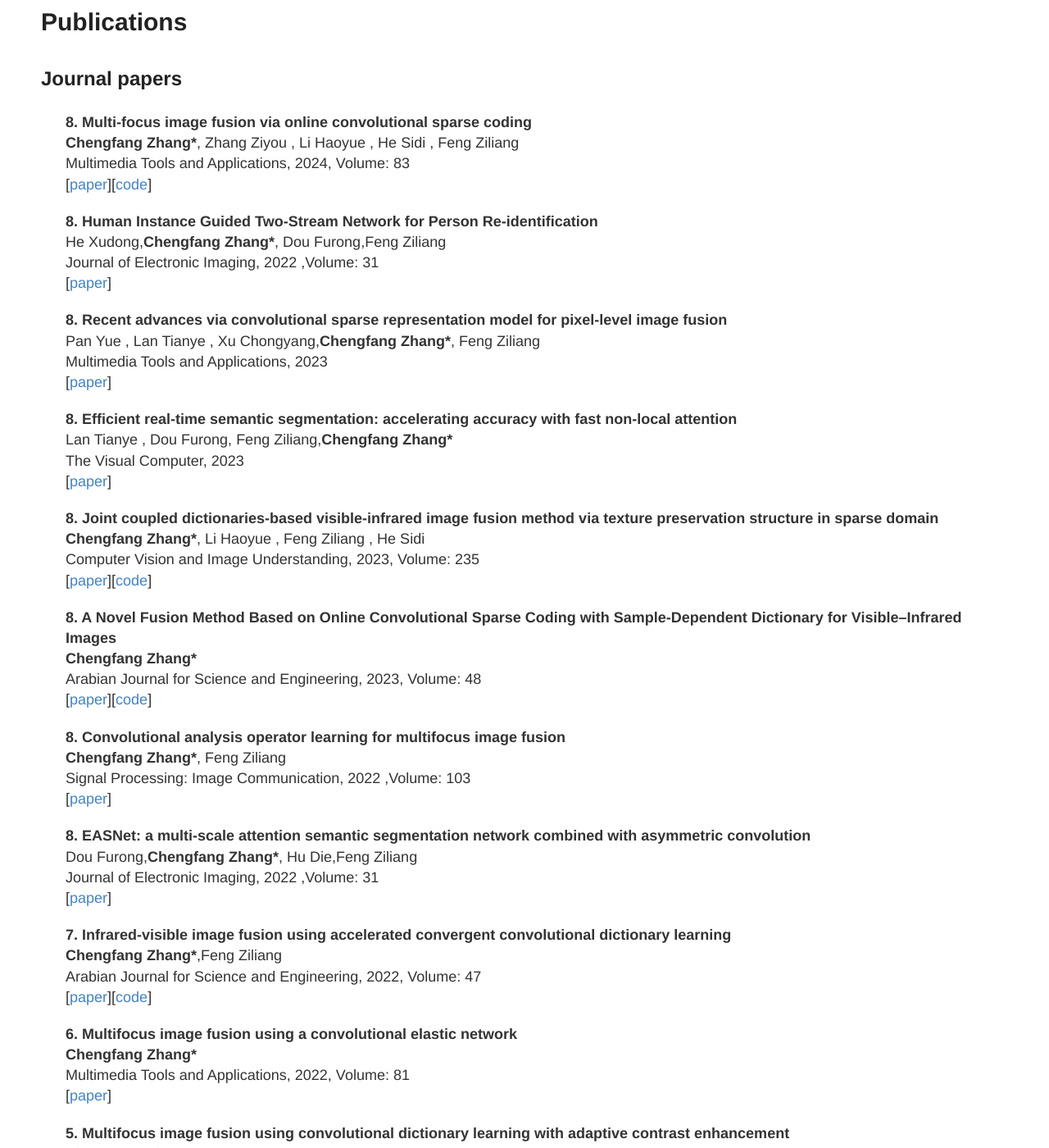
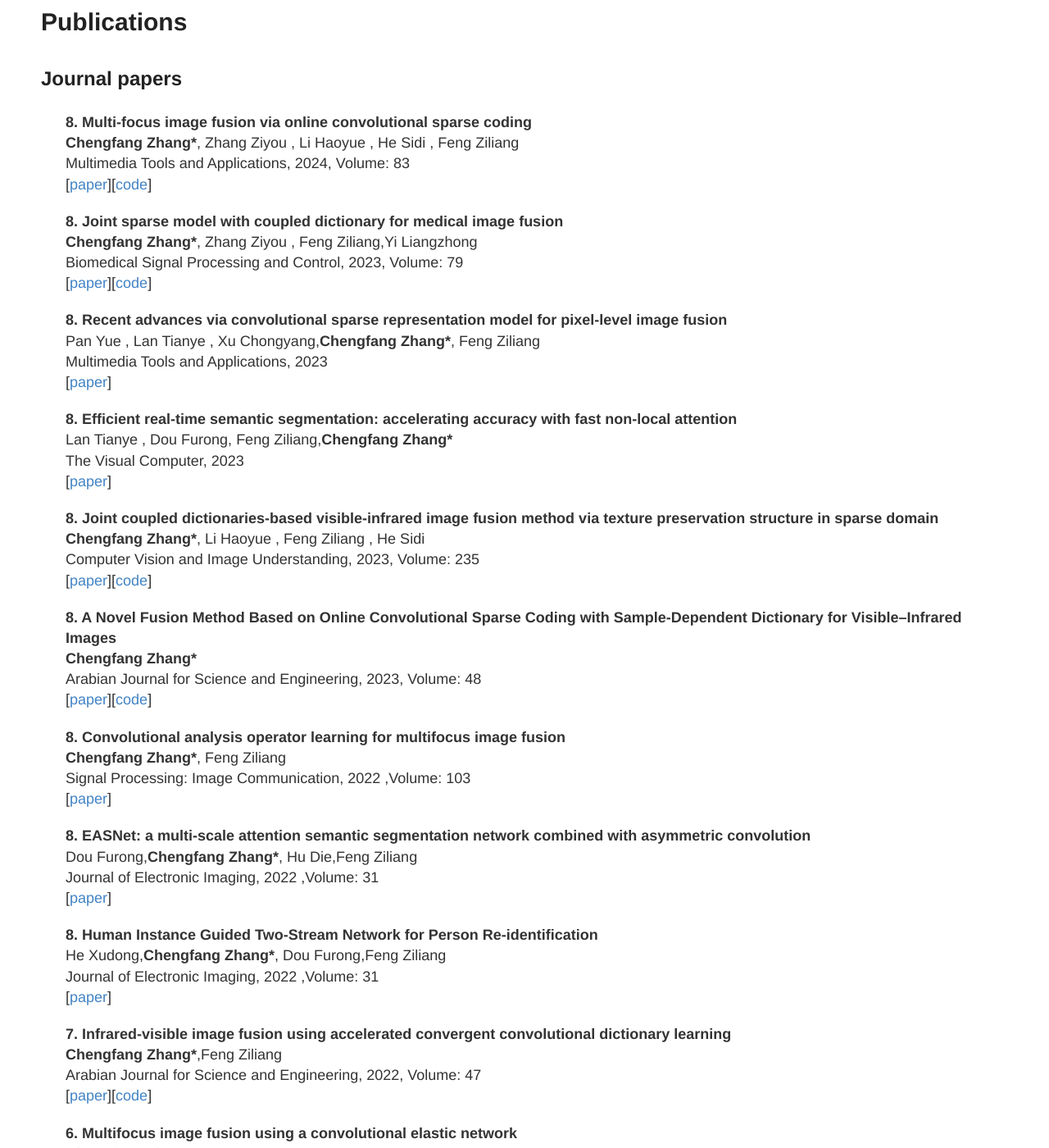
Before and after one commit to ChengfangZhang117/ChengfangZhang117.github.io, a Jekyll site: the page built from index.md, in a window 1280 px wide and 1400 px high, scrolled down 725 px. Shown: the whole window at 82% size. Built offline with Jekyll 4.4.1, drawn with Linux system fonts in a browser that asks for light colours; our own code applies the rules of GitHub Pages for plain Markdown files.

Commit message:
index.md

```diff
--- a/index.md
+++ b/index.md
@@ -38,16 +38,16 @@ I am currently a member at [Intelligent Policing Key Laboratory of Sichuan Provi
 </div>
 
 
+<div class="publication media paperhi">
+<div class="media-body">
+      <b>8. Joint sparse model with coupled dictionary for medical image fusion</b><br>
+      <strong><b>Chengfang Zhang*</b></strong>, Zhang Ziyou , Feng Ziliang,Yi Liangzhong <br/>
+     Biomedical Signal Processing and Control, 2023, Volume: 79 <br/>
+ [<a href="https://doi.org/10.1016/j.bspc.2022.104030">paper</a>][<a href="https://github.com/ChengfangZhang117/CDL-MM">code</a>]
+   </div>
+</div>
 
 
-<div class="publication media paperhi">
-<div class="media-body">
-      <b>8. Human Instance Guided Two-Stream Network for Person Re-identification</b><br>
-     He Xudong,<strong><b>Chengfang Zhang*</b></strong>,  Dou Furong,Feng Ziliang<br/>
-    Journal of Electronic Imaging, 2022 ,Volume: 31<br/>
- [<a href="https://doi.org/10.1117/1.JEI.31.5.053032">paper</a>]
-   </div>
-</div>
 
 
 
@@ -110,6 +110,14 @@ I am currently a member at [Intelligent Policing Key Laboratory of Sichuan Provi
    </div>
 </div>
 
+<div class="publication media paperhi">
+<div class="media-body">
+      <b>8. Human Instance Guided Two-Stream Network for Person Re-identification</b><br>
+     He Xudong,<strong><b>Chengfang Zhang*</b></strong>,  Dou Furong,Feng Ziliang<br/>
+    Journal of Electronic Imaging, 2022 ,Volume: 31<br/>
+ [<a href="https://doi.org/10.1117/1.JEI.31.5.053032">paper</a>]
+   </div>
+</div>
 
 <div class="publication media paperhi">
 <div class="media-body">
```
